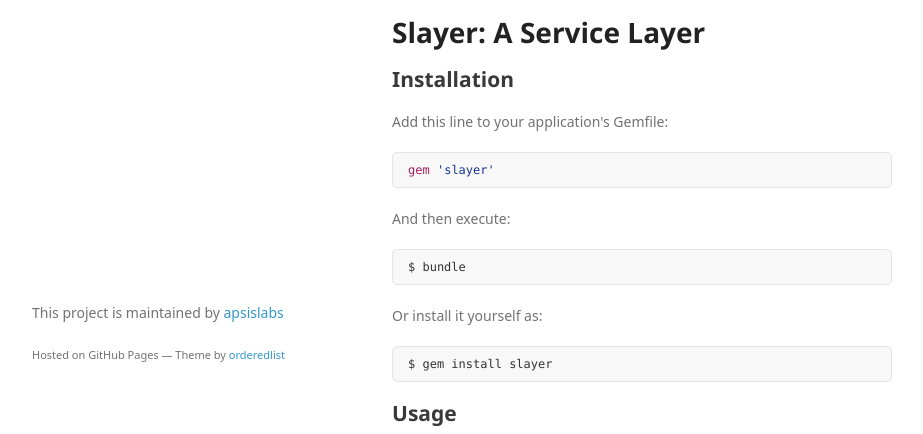
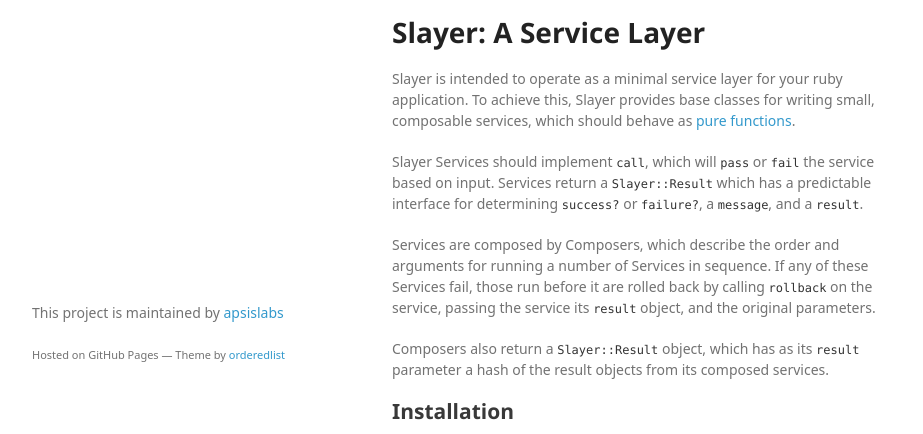
Before and after one commit to apsislabs/slayer, a plain HTML site: page index.html in a window 1280 px wide. Shown: the part 366-800 px from the top of the page, without its empty margins (178-1101 px from the left). Drawn offline with Linux system fonts and the light colour scheme; a web font is replaced by a local one.

Commit message:
Create gh-pages branch via GitHub

```diff
--- a/index.html
+++ b/index.html
@@ -33,6 +33,14 @@
 <h1>
 <a id="slayer-a-service-layer" class="anchor" href="#slayer-a-service-layer" aria-hidden="true"><span aria-hidden="true" class="octicon octicon-link"></span></a>Slayer: A Service Layer</h1>
 
+<p>Slayer is intended to operate as a minimal service layer for your ruby application. To achieve this, Slayer provides base classes for writing small, composable services, which should behave as <a href="https://en.wikipedia.org/wiki/Pure_function">pure functions</a>.</p>
+
+<p>Slayer Services should implement <code>call</code>, which will <code>pass</code> or <code>fail</code> the service based on input. Services return a <code>Slayer::Result</code> which has a predictable interface for determining <code>success?</code> or <code>failure?</code>, a <code>message</code>, and a <code>result</code>.</p>
+
+<p>Services are composed by Composers, which describe the order and arguments for running a number of Services in sequence. If any of these Services fail, those run before it are rolled back by calling <code>rollback</code> on the service, passing the service its <code>result</code> object, and the original parameters.</p>
+
+<p>Composers also return a <code>Slayer::Result</code> object, which has as its <code>result</code> parameter a hash of the result objects from its composed services.</p>
+
 <h2>
 <a id="installation" class="anchor" href="#installation" aria-hidden="true"><span aria-hidden="true" class="octicon octicon-link"></span></a>Installation</h2>
 
@@ -53,7 +61,7 @@
 <h2>
 <a id="usage" class="anchor" href="#usage" aria-hidden="true"><span aria-hidden="true" class="octicon octicon-link"></span></a>Usage</h2>
 
-<div class="highlight highlight-source-ruby"><pre>    <span class="pl-c"># A service that passes when given the string "foo"</span>
+<div class="highlight highlight-source-ruby"><pre><span class="pl-c"># A service that passes when given the string "foo"</span>
 <span class="pl-c"># and fails if given anything else.</span>
 <span class="pl-k">class</span> <span class="pl-en">FooService<span class="pl-e"> &lt; Slayer::Service</span></span>
     <span class="pl-k">def</span> <span class="pl-en">call</span>(<span class="pl-smi">foo</span>:)
```
Also changed, not shown: params.json (+1 -1 lines). Lines whose indentation alone changed are shown as unchanged.
